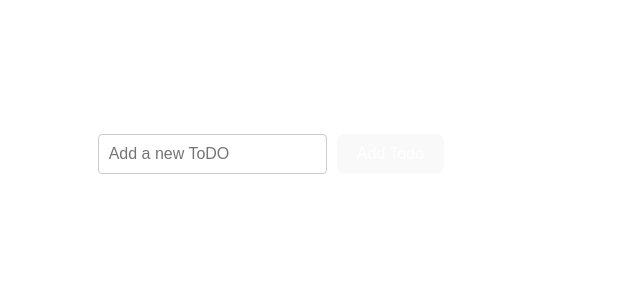
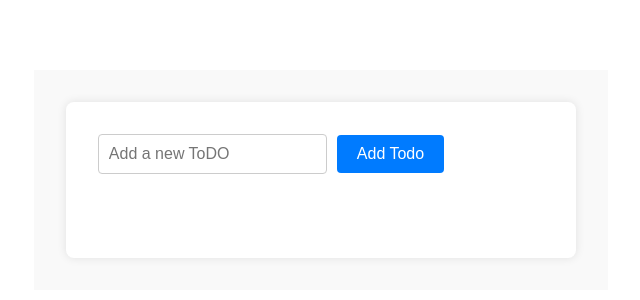
Before and after one commit to alka485/TODO_List, a React (Vite) app: page / in a window 1280 px wide. Shown: the part 220-520 px from the top of the page, without its empty margins (319-959 px from the left). Built offline with nearby package versions, Linux system fonts and the light colour scheme.

Commit message:
modification in styling

```diff
--- a/src/App.css
+++ b/src/App.css
@@ -3,7 +3,7 @@
   margin: 0 auto;
   padding: 2rem;
   text-align: center;
-  background-color: white;
+  background-color: #f9f9f9;
 }
 
 .container {
@@ -11,14 +11,20 @@
   flex-direction: column;
   align-items: center;
   font-family: Arial, Helvetica, sans-serif;
+  background: #fff;
+  padding: 2rem;
+  box-shadow: 0 0 10px rgba(0,0,0,0.1);
+  border-radius: 8px;
 }
 
-form {
+.todo-form {
   margin-bottom: 20px;
+  display: flex;
+  align-items: center;
 
 }
 
-button {
+.todo-button {
   padding: 10px 20px ;
   font-size: 16px;
   border-radius: 4px;
@@ -27,8 +33,16 @@ button {
   color: white;
   cursor: pointer;
   margin-right: 100px;
+  transition: background-color 0.3s ease;
 }
-
+.todo-button:hover{
+  background-color: #0056b3;
+}
+.message {
+  margin-bottom: 20px;
+  font-size: 16px;
+  color:#28a745;
+}
 input {
   padding: 10px;
   font-size: 16px;
@@ -38,9 +52,13 @@ input {
   border: 1px solid #ccc;
 }
 
+
+
 .list {
   list-style: none;
   padding: 0;
+  width: 100%;
+  max-width: 500px;
 }
 
 .listItem {
@@ -50,8 +68,16 @@ input {
   display: flex;
   justify-content: space-between;
   align-items: center;
-  width: 300px;
-  color:black
+  background-color: #f9f9f9;
+  border-radius: 4px;
+  margin-bottom: 10px;
+  transition: background-color 0.3s ease;
+  color: #007BFF
+
+}
+
+.listItem:hover {
+  background-color: #f1f1f1;
 }
 
 .deleteButton {
@@ -62,4 +88,9 @@ input {
   background-color: #FF0000;
   color: white;
   cursor: pointer;
+  transition: background-color 0.3s ease ;
 }
+
+.deleteButton:hover {
+  background-color: #cc0000;
+}
--- a/src/components/ToDoList.jsx
+++ b/src/components/ToDoList.jsx
@@ -34,7 +34,7 @@ const ToDoList = () => {
     }
   return (
     <div className="container">
-        <form onSubmit={handleSubmit}>
+        <form onSubmit={handleSubmit} className="todo-form">
             <input type="text"
              value={inputValue}
              onChange={handleChange}
```
